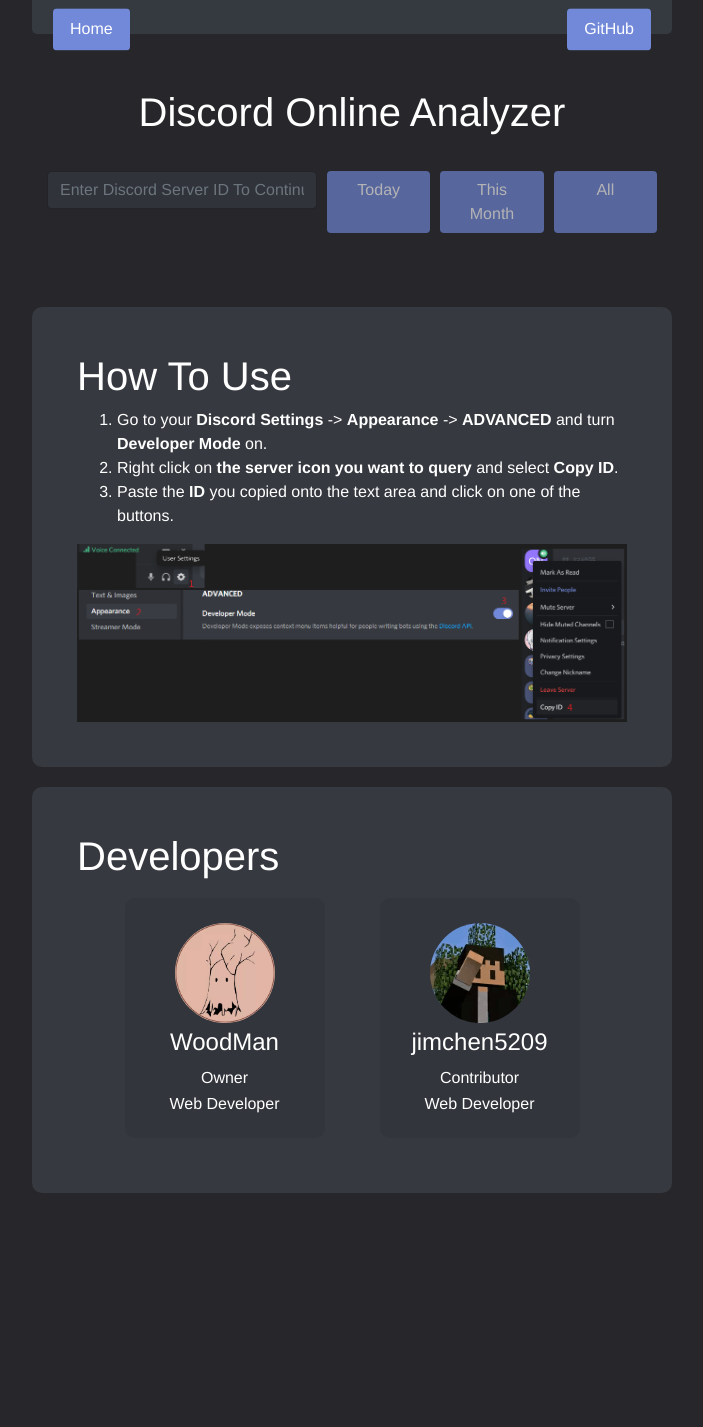
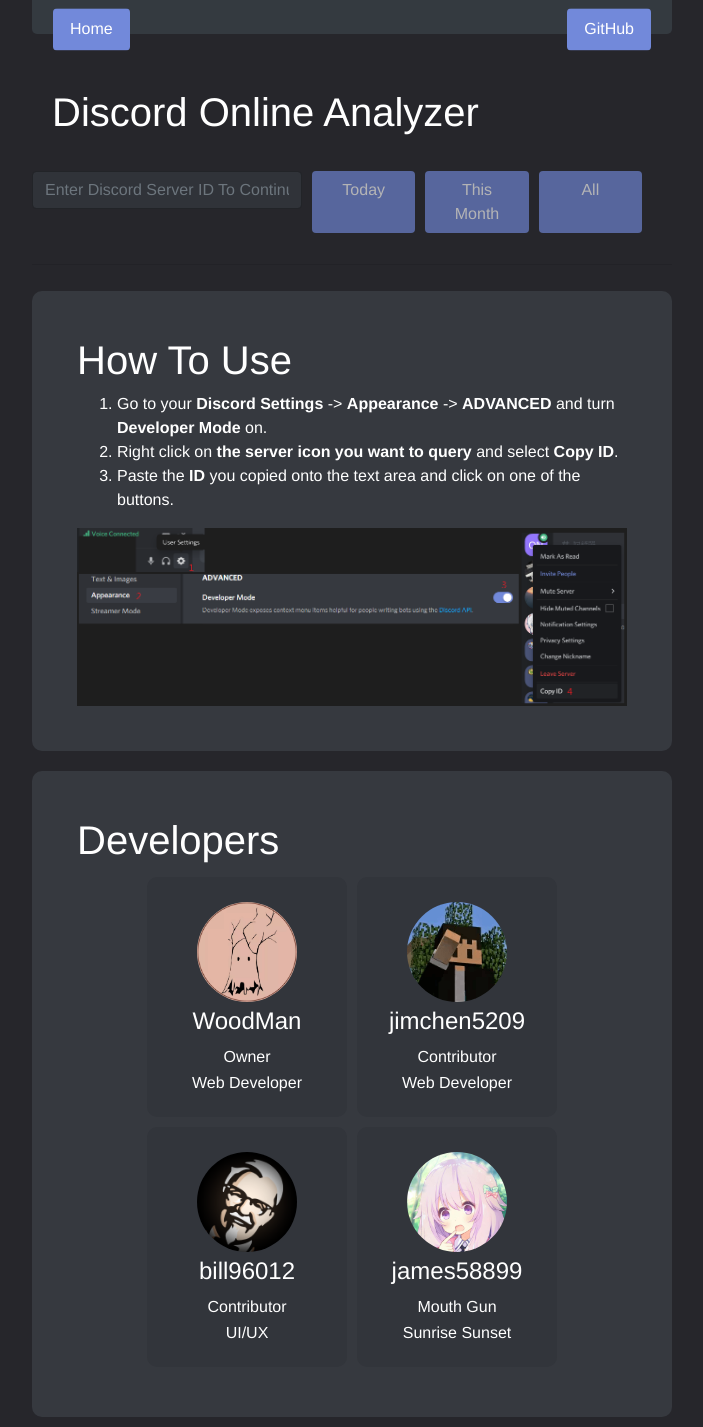
Before and after one commit to WoodManGitHub/Analysis_Bot_Web, a Vue app: page /#/ in a window 1280 px wide. Shown: the whole page, without its empty margins (288-991 px from the left). Before the commit the page ends 1203 px from the top, so only its background shows below. Built offline with nearby package versions, Linux system fonts and the light colour scheme.

Commit message:
Add new developer and Fix css

```diff
--- a/src/App.vue
+++ b/src/App.vue
@@ -38,8 +38,8 @@
   padding: 0
   position: relative
   height: 100%
-  display: flex
-  flex-direction: column
-  align-items: center
+  // display: flex
+  // flex-direction: column
+  // align-items: center
 
 </style>
--- a/src/assets/sass/components/_container.sass
+++ b/src/assets/sass/components/_container.sass
@@ -1,6 +1,4 @@
 .page-root
-    width: 50%
-    min-width: 400px
     position: relative
     display: flex
     flex-direction: column
@@ -28,11 +26,10 @@
         display: flex
         align-items: center
         justify-content: center
-        flex-wrap: warp
-        padding: 10px 0px
+        flex-wrap: wrap
 
         .item
-            margin: 0px 5%
+            margin: 5px
             display: flex
             flex-direction: column
             align-items: center
--- a/src/assets/sass/components/_index_elements.sass
+++ b/src/assets/sass/components/_index_elements.sass
@@ -1,6 +1,10 @@
+html
+    display: flex
+    justify-content: center
 body
+    width: 50%
+    min-width: 400px
     background-color: #26262b!important
-    // background-attachment: fixed
 
 .title
     margin: 20px
@@ -9,8 +13,6 @@
 
 .input-group
     padding: 10px
-    width: 50%!important
-    min-width: 400px
 
 .btn
     margin: 5px
@@ -27,8 +29,6 @@
     border-radius: 0.25rem!important
 
 .navbar
-    width: 50%
-    min-width: 400px
     transform: translateY(-50%)
     border-radius: 5px
     .nav-link
--- a/src/components/index.vue
+++ b/src/components/index.vue
@@ -14,6 +14,16 @@
           h4.name jimchen5209
           .info Contributor
           .info Web Developer
+        .item
+          img.avatar(src="../assets/images/bill96012.png", alt="")
+          h4.name bill96012
+          .info Contributor
+          .info UI/UX
+        .item
+          img.avatar(src="../assets/images/james58899.png", alt="")
+          h4.name james58899
+          .info Mouth Gun
+          .info Sunrise Sunset
 </template>
 
 <script>
```
Also changed, not shown: src/assets/images/bill96012.png (added), src/assets/images/james58899.png (added).
